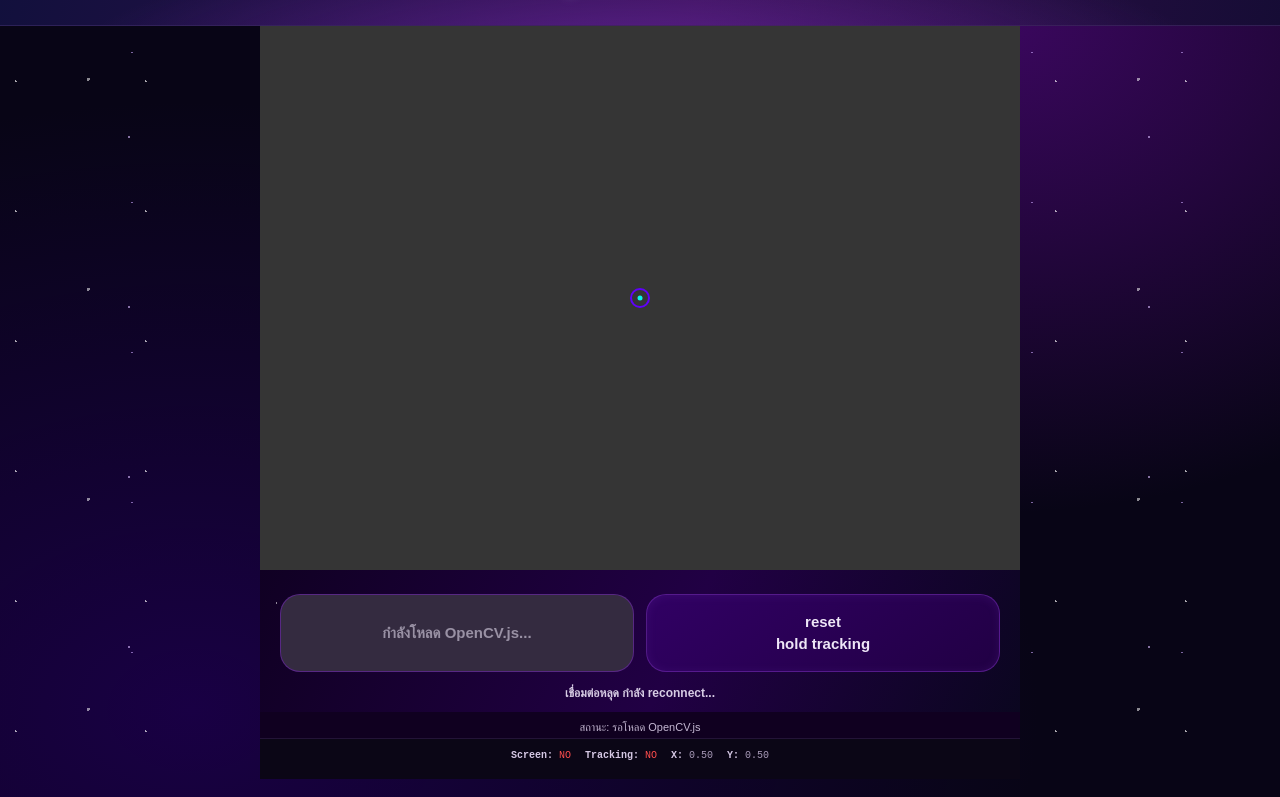
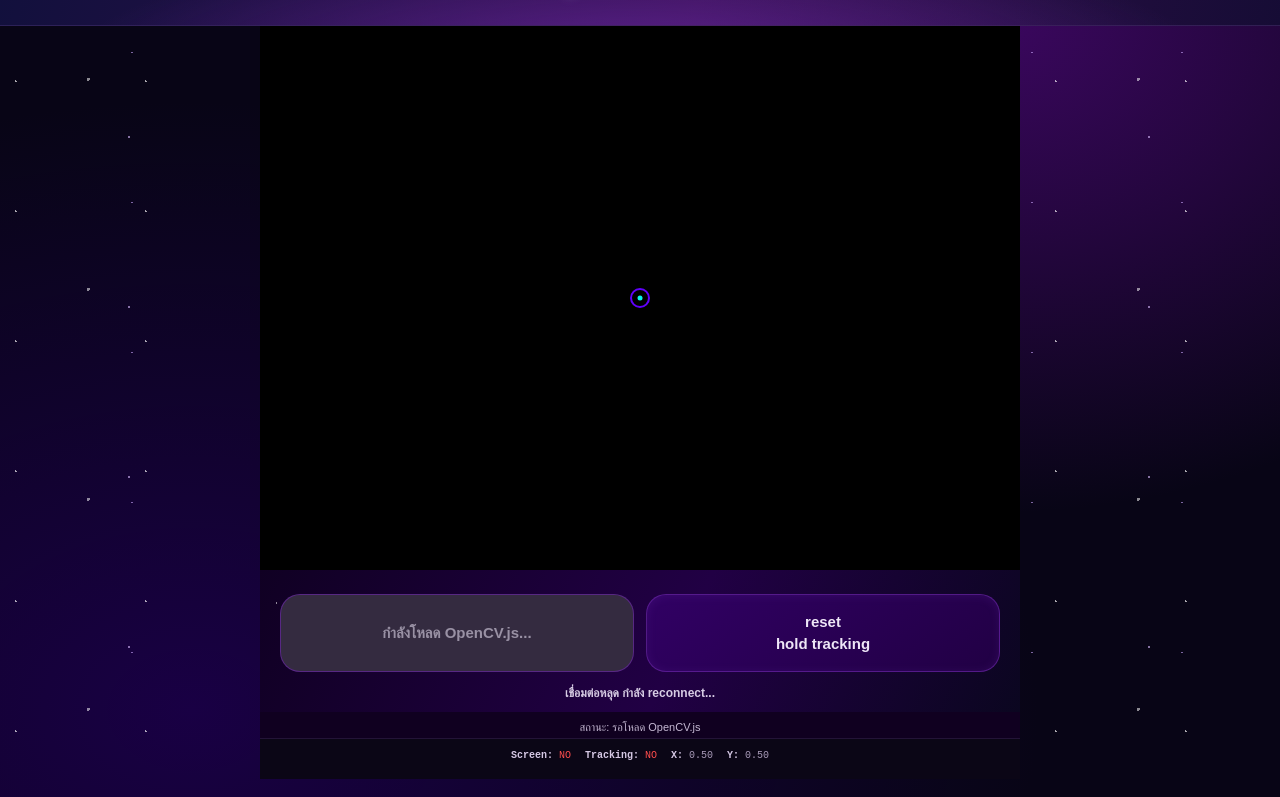
Before and after one commit to nantaphatsris/newUI-WJ, a website: page index.html in a window 1280 px wide. Shown: the part 72-869 px from the top of the page. Drawn offline with Linux system fonts and the light colour scheme.

Commit message:
Update index.html

```diff
--- a/index.html
+++ b/index.html
@@ -62,7 +62,7 @@ main {
   width: 100%;
   height: min(66vh, 680px);
   min-height: 360px;
-  background: #353535;
+  background: #000000;
   border: 0;
   border-radius: 0;
   overflow: hidden;
```
